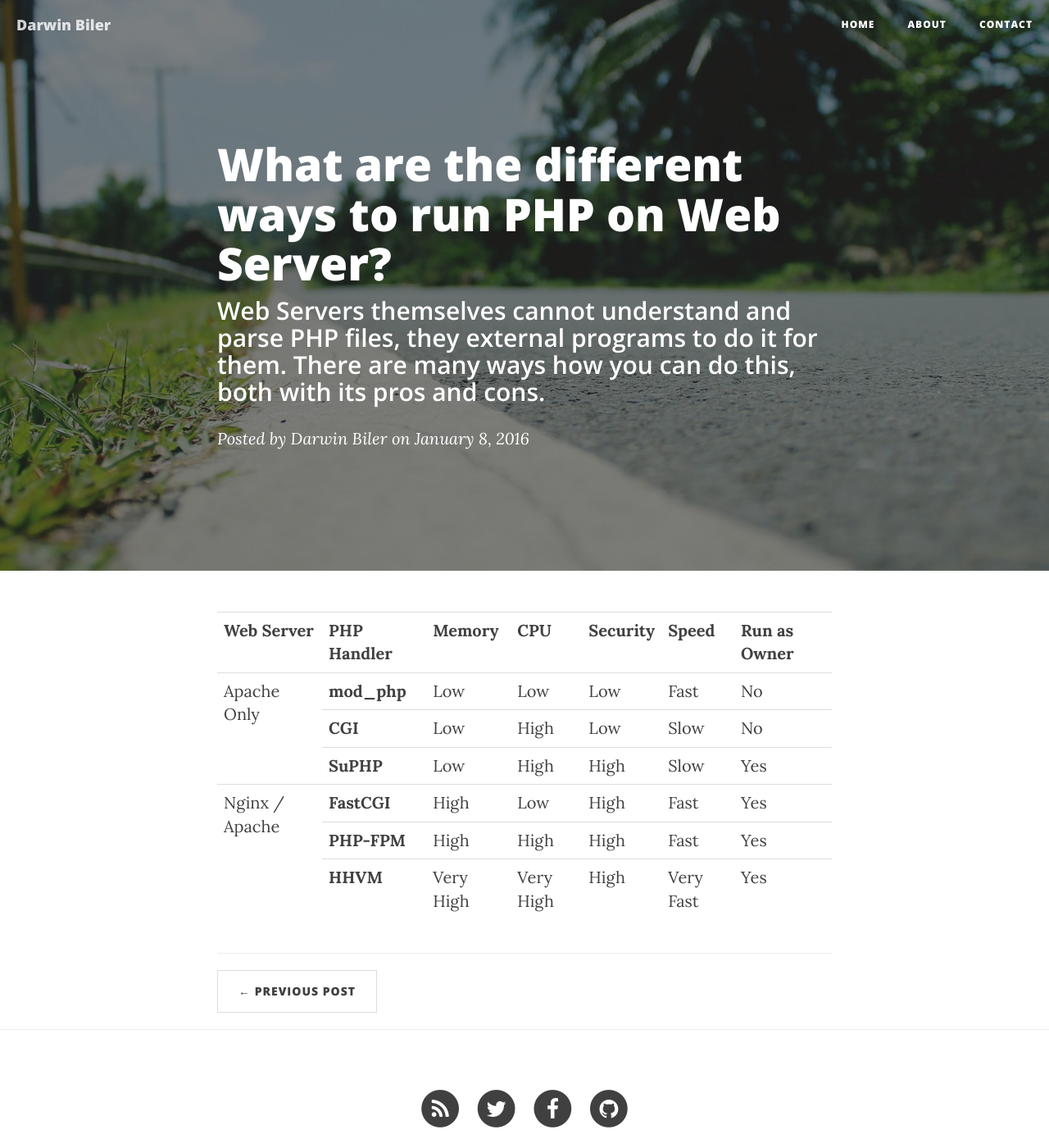
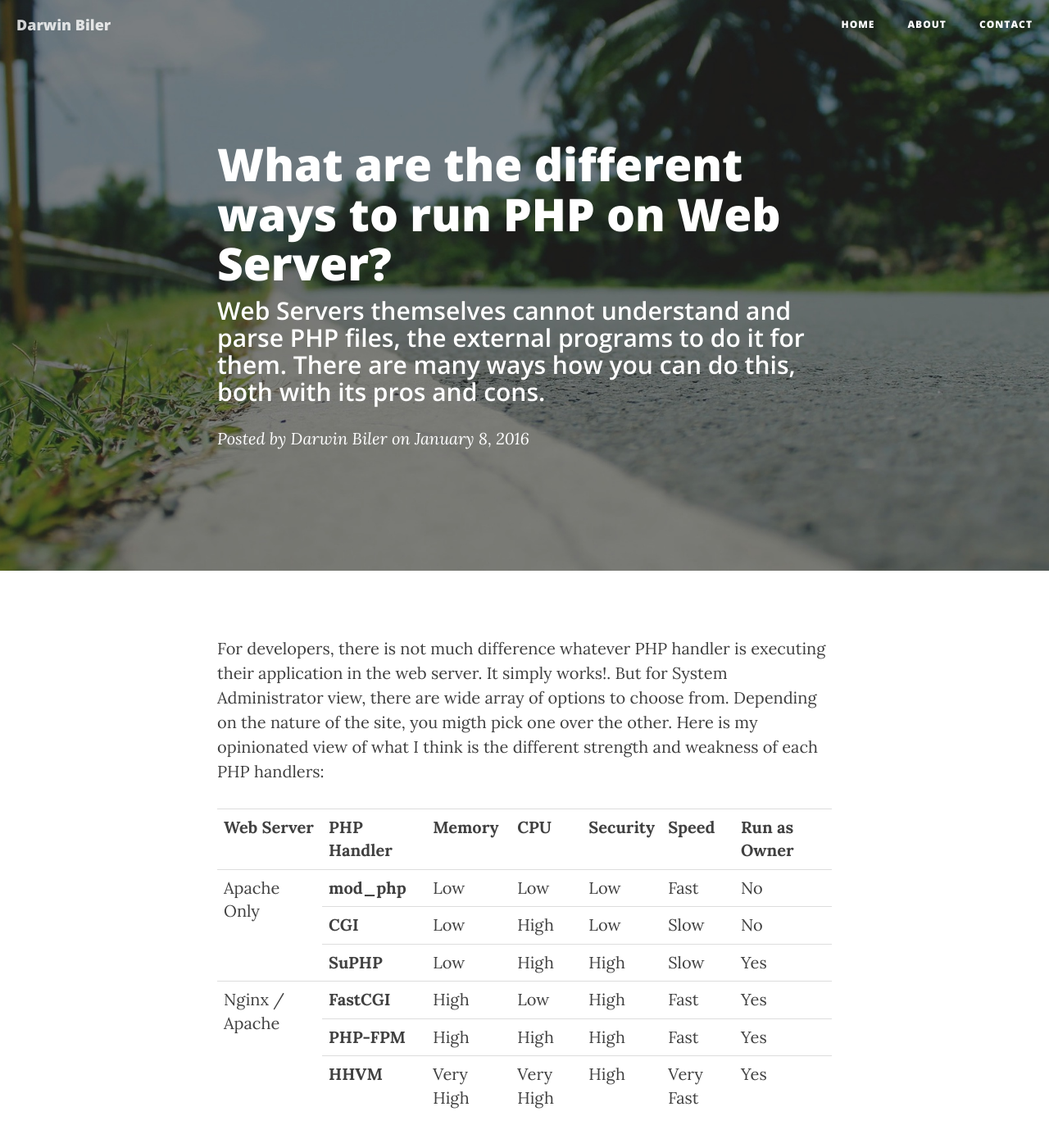
Before and after one commit to buonzz/buonzz.github.io, a Jekyll site: the page built from _posts/2016-01-08-different-ways-to-run-php-on-webserver.html, in a window 1280 px wide and 1400 px high. Shown: the whole window at 82% size. Built offline with Jekyll 4.4.1, drawn with Linux system fonts in a browser that asks for light colours; nearby versions of some CDN libraries; comment, search, counter and statistics services are not loaded.

Commit message:
updated with paragraph

```diff
--- a/_posts/2016-01-08-different-ways-to-run-php-on-webserver.html
+++ b/_posts/2016-01-08-different-ways-to-run-php-on-webserver.html
@@ -4,12 +4,13 @@ title: What are the different ways to run PHP on Web Server?
 date: 2016-01-08 09:00:00.000000000 +08:00
 permalink: different-ways-to-run-php-on-webserver
 header-img: "img/21182965596_7020848dac_k.jpg"
-subtitle: "Web Servers themselves cannot understand and parse PHP files, they external programs to do it for them. There are many ways how you can do this, both with its pros and cons."
+subtitle: "Web Servers themselves cannot understand and parse PHP files, the external programs to do it for them. There are many ways how you can do this, both with its pros and cons."
 categories:
 - php
 - devops
 ---
 
+<p>For developers, there is not much difference whatever PHP handler is executing their application in the web server. It simply works!. But for System Administrator view, there are wide array of options to choose from. Depending on the nature of the site, you migth pick one over the other. Here is my opinionated view of what I think is the different strength and weakness of each PHP handlers:</p>
 
 <table>
 	<tr>
```
